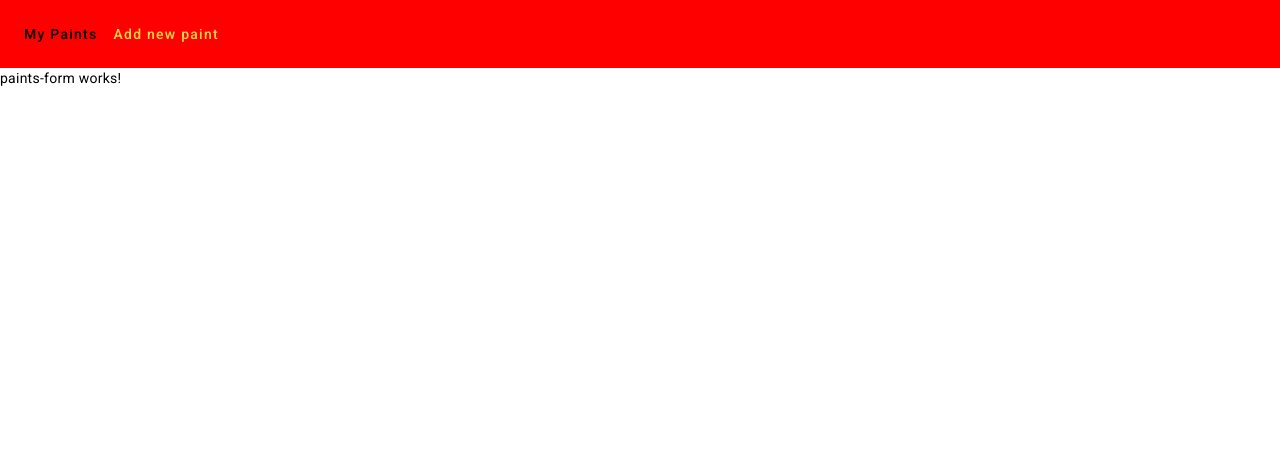
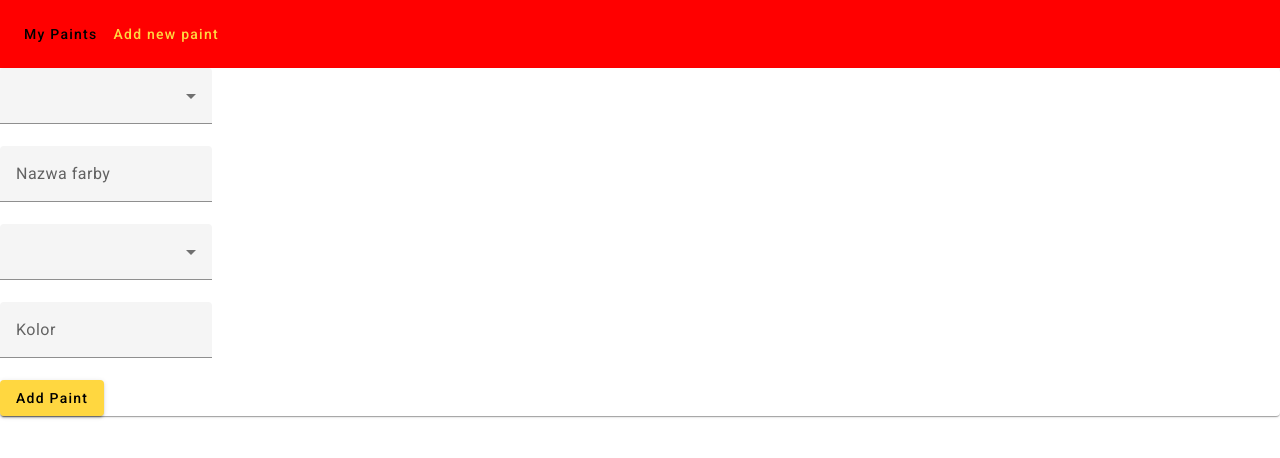
Before and after one commit to Nihler/PaintsCatalogue, an Angular app: page /addPaint in a window 1280 px wide. Shown: the top 458 px of the page. Built offline with nearby package versions, Linux system fonts and the light colour scheme.

Commit message:
add paint form

```diff
--- a/src/app/angular-material.module.ts
+++ b/src/app/angular-material.module.ts
@@ -8,6 +8,7 @@ import { MatExpansionModule } from '@angular/material/expansion';
 import { MatProgressSpinnerModule } from '@angular/material/progress-spinner';
 import { MatPaginatorModule } from '@angular/material/paginator';
 import { MatDialogModule } from '@angular/material/dialog';
+import { MatSelectModule } from '@angular/material/select';
 
 @NgModule({
   exports: [
@@ -19,6 +20,7 @@ import { MatDialogModule } from '@angular/material/dialog';
     MatProgressSpinnerModule,
     MatPaginatorModule,
     MatDialogModule,
+    MatSelectModule,
   ],
 })
 export class AngularMaterialModule {}
--- a/src/app/paints/paints-form/paints-form.component.html
+++ b/src/app/paints/paints-form/paints-form.component.html
@@ -1 +1,43 @@
-<p>paints-form works!</p>
+<mat-card>
+  <form [formGroup]="form" (submit)="onPaintSave()">
+    <mat-form-field>
+      <mat-select formControlName="manufacturer">
+        <mat-option value="Citadel Colour" selected>Citadel Colour</mat-option>
+        <mat-option value="TODO">TODO</mat-option>
+      </mat-select>
+    </mat-form-field>
+    <br />
+    <mat-form-field>
+      <input
+        matInput
+        type="text"
+        name="paintName"
+        placeholder="Nazwa farby"
+        formControlName="paintName"
+      />
+    </mat-form-field>
+    <br />
+    <mat-form-field>
+      <mat-select formControlName="type">
+        <mat-option value="Base" selected>Base</mat-option>
+        <mat-option value="Contrast">Contrast</mat-option>
+        <mat-option value="Layer">Layer</mat-option>
+        <mat-option value="Shade">Shade</mat-option>
+        <mat-option value="Technical">Technical</mat-option>
+        <mat-option value="Air">Air</mat-option>
+      </mat-select>
+    </mat-form-field>
+    <br />
+    <mat-form-field>
+      <input
+        matInput
+        type="text"
+        name="color"
+        placeholder="Kolor"
+        formControlName="color"
+      />
+    </mat-form-field>
+    <br />
+    <button color="accent" mat-raised-button type="submit">Add Paint</button>
+  </form>
+</mat-card>
--- a/src/app/paints/paints-form/paints-form.component.ts
+++ b/src/app/paints/paints-form/paints-form.component.ts
@@ -1,10 +1,34 @@
-import { Component } from '@angular/core';
+import { Component, OnInit } from '@angular/core';
+import { FormControl, FormGroup, Validators } from '@angular/forms';
 
 @Component({
   selector: 'app-paints-form',
   templateUrl: './paints-form.component.html',
-  styleUrls: ['./paints-form.component.css']
+  styleUrls: ['./paints-form.component.css'],
 })
-export class PaintsFormComponent {
+export class PaintsFormComponent implements OnInit {
+  form: FormGroup;
 
+  constructor() {}
+
+  ngOnInit(): void {
+    this.form = new FormGroup({
+      manufacturer: new FormControl(null, {
+        validators: [Validators.required],
+      }),
+      paintName: new FormControl(null, {
+        validators: [Validators.required],
+      }),
+      type: new FormControl(null, {
+        validators: [Validators.required],
+      }),
+      color: new FormControl(null, {
+        validators: [Validators.required],
+      }),
+    });
+  }
+
+  onPaintSave() {
+    console.dir(this.form);
+  }
 }
--- a/tsconfig.json
+++ b/tsconfig.json
@@ -5,6 +5,7 @@
     "baseUrl": "./",
     "outDir": "./dist/out-tsc",
     "forceConsistentCasingInFileNames": true,
+    "strictPropertyInitialization": false,
     "strict": true,
     "noImplicitOverride": true,
     "noPropertyAccessFromIndexSignature": true,
@@ -19,10 +20,7 @@
     "target": "ES2022",
     "module": "ES2022",
     "useDefineForClassFields": false,
-    "lib": [
-      "ES2022",
-      "dom"
-    ]
+    "lib": ["ES2022", "dom"]
   },
   "angularCompilerOptions": {
     "enableI18nLegacyMessageIdFormat": false,
```
